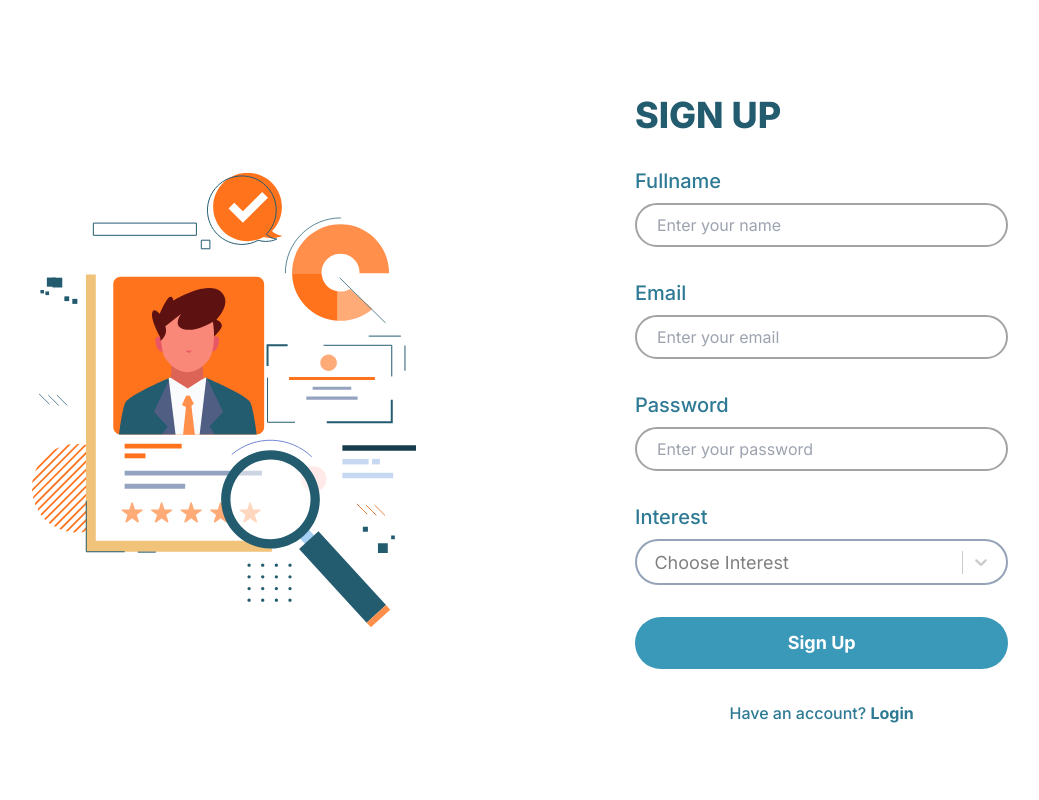
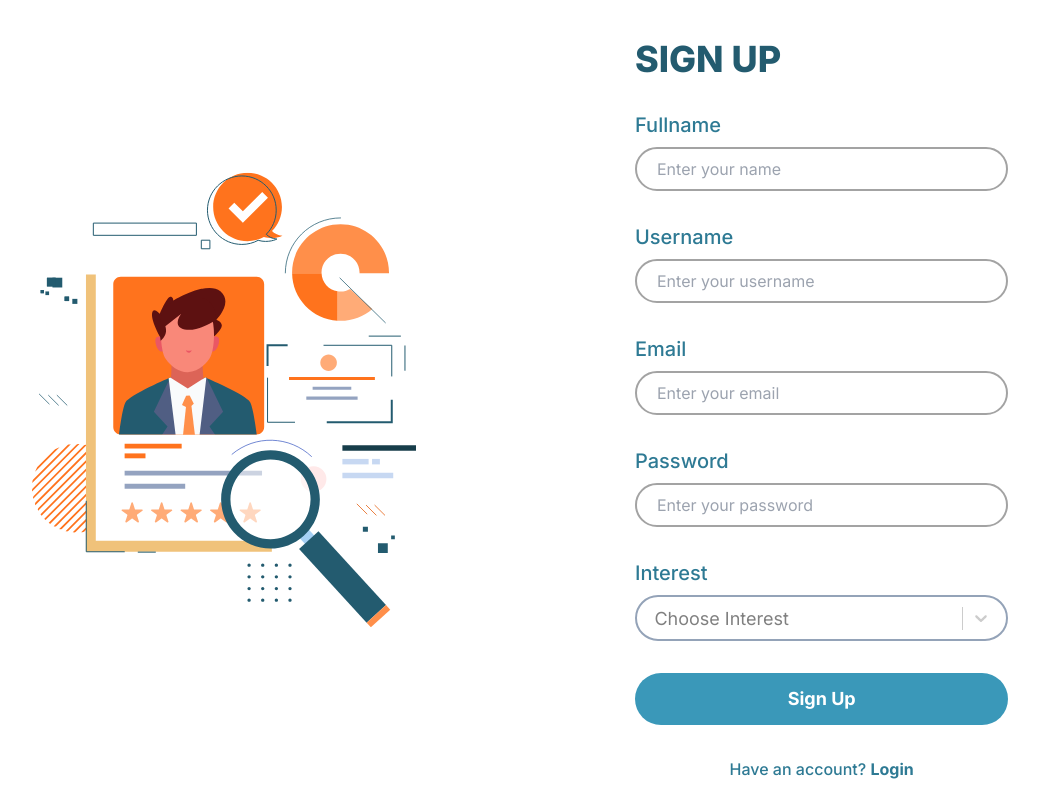
Before and after one commit to SyafiIslam/CareerBoost, a React (Vite) app: page /register in a window 1280 px wide. Shown: the whole page, without its empty margins (53-1092 px from the left). Built offline with nearby package versions, Linux system fonts and the light colour scheme.

Commit message:
authentication

```diff
--- a/src/api/BaseURL.jsx
+++ b/src/api/BaseURL.jsx
@@ -1,7 +1,7 @@
 import axios from 'axios';
 
 export default axios.create({
-  baseURL:"http://103.189.235.157:10007/api/",
+  baseURL:"http://103.189.235.157:10007/",
 
 
 })
--- a/src/components/auth/Input.jsx
+++ b/src/components/auth/Input.jsx
@@ -1,20 +1,15 @@
-import React from 'react'
+import React from "react";
 
-const Input = ({type, id, holder, setPassword, setEmail ,value}) => {
+const Input = ({ type = "text", id, holder, handleChange }) => {
   return (
-    <input type={type}
-    id={id}
-    placeholder={holder}
-    value={value}
-    className='border-2 border-neutral-400 rounded-full py-2 px-3 md:py-3 md:px-4 xl:py-2 xl:px-5'
-    onChange={(e) => {
-      type === 'password' ?
-      setPassword(e.target.value)
-      :
-      setEmail(e.target.value)
-    }}
+    <input
+      type={type}
+      id={id}
+      placeholder={holder}
+      className="border-2 border-neutral-400 rounded-full py-2 px-3 md:py-3 md:px-4 xl:py-2 xl:px-5"
+      onChange={handleChange}
     />
-  )
-}
+  );
+};
 
-export default Input
+export default Input;
--- a/src/components/auth/LoginForm.jsx
+++ b/src/components/auth/LoginForm.jsx
@@ -22,6 +22,7 @@ const LoginForm = () => {
       password: password,
     })
     .then((res) => {
+      console.log(res);
       const token= Cookies.get('access_token')
       window.localStorage.setItem("token", token)
     })
--- a/src/components/auth/RegisterForm.jsx
+++ b/src/components/auth/RegisterForm.jsx
@@ -4,59 +4,121 @@ import PrimaryButton from "../button/PrimaryButton";
 import Interest from "../../data/Interest";
 import Input from "./Input";
 import Label from "./Label";
+import { useState } from "react";
+import BaseURL from "../../api/BaseURL";
 
 const RegisterForm = () => {
+  const [auth, setAuth] = useState({
+    fullname: "",
+    username: "",
+    email: "",
+    password: "",
+    interestID: [],
+  });
+
+  const handleSubmit = async (e) => {
+    e.preventDefault();
+    await BaseURL.post("user/register", {
+      fullname: auth.fullname,
+      username: auth.username,
+      email: auth.email,
+      password: auth.password,
+      interestID: auth.interestID
+    })
+    .then((res) => {
+      console.log(res);
+    }).catch((err) => {
+
+    });
+  };
 
   return (
     <div className="basis-1/2 flex justify-center items-center">
-      <form className="flex flex-col gap-6 sm:gap-10 mt-10 sm:mt-8 md:mt-5 w-100% md:w-11/12 lg:w-10/12 xl:gap-8 xl:w-7/12 2xl:gap-10 2xl:w-6/12 ">
-        <h1 className="text-3xl md:text-4xl text-primary600 font-extrabold 2xl:mt-10">SIGN UP</h1>
+      <form
+        onSubmit={handleSubmit}
+        className="flex flex-col gap-6 sm:gap-10 mt-10 sm:mt-8 md:mt-5 w-100% md:w-11/12 lg:w-10/12 xl:gap-8 xl:w-7/12 2xl:gap-10 2xl:w-6/12 "
+      >
+        <h1 className="text-3xl md:text-4xl text-primary600 font-extrabold 2xl:mt-10">
+          SIGN UP
+        </h1>
 
         <div className="flex flex-col">
-          <Label id='name' text='Fullname' />
-          <Input type='text' id='uname' holder='Enter your name' />
+          <Label id="name" text="Fullname" />
+          <Input
+            type="text"
+            id="name"
+            holder="Enter your name"
+            handleChange={(e) => {
+              setAuth({ ...auth, fullname: e.target.value });
+            }}
+          />
         </div>
 
         <div className="flex flex-col">
-          <Label id='mail' text='Email' />
-          <Input type="email" id='mail' holder='Enter your email' />
+          <Label id="user" text="Username" />
+          <Input
+            type="text"
+            id="user"
+            holder="Enter your username"
+            handleChange={(e) => {
+              setAuth({ ...auth, username: e.target.value });
+            }}
+          />
         </div>
 
         <div className="flex flex-col">
-          <Label id='pwd' text='Password' />
-          <Input type='password' id='pwd' holder='Enter your password' />
+          <Label id="mail" text="Email" />
+          <Input
+          type="text"
+          id="mail"
+          holder="Enter your email"
+          handleChange={(e) => {
+            setAuth({...auth, email: e.target.value})
+          }}
+          />
         </div>
 
         <div className="flex flex-col">
-          <Label id='interest' text='Interest' />
+          <Label id="pwd" text="Password" />
+          <Input type="password"
+          id="pwd"
+          holder="Enter your password"
+          handleChange={(e) => {
+            setAuth({...auth, password: e.target.value})
+          }}
+          />
+        </div>
+
+        <div className="flex flex-col">
+          <Label id="interest" text="Interest" />
           <Select
-            placeholder='Choose Interest'
+            placeholder="Choose Interest"
             styles={{
               control: (baseStyles, state) => ({
                 ...baseStyles,
                 borderColor: "#94A3B8",
                 borderWidth: "2px",
-                borderRadius: '32px',
-                padding: '.5% 2%',
-                fontSize: '18px',
+                borderRadius: "32px",
+                padding: ".5% 2%",
+                fontSize: "18px",
               }),
             }}
-
             isMulti
             options={Interest}
             onChange={(item) => {
-              setInterest(item)
+              setAuth({ ...auth, interestID: item });
             }}
           />
         </div>
         <div className="flex flex-col">
-          <PrimaryButton>
-            Sign Up
-          </PrimaryButton>
+          <PrimaryButton>Sign Up</PrimaryButton>
         </div>
         <div className="flex justify-center">
           <p className=" text-lg md:text-xl xl:text-base font-medium text-primary500">
-            Have an account? <Link to='/login' className="font-bold text-primary500">Login</Link>
+            Have an account?{" "}
+            <Link to="/login" className="font-bold text-primary500">
+              Login
+            </Link>
           </p>
         </div>
       </form>
```
